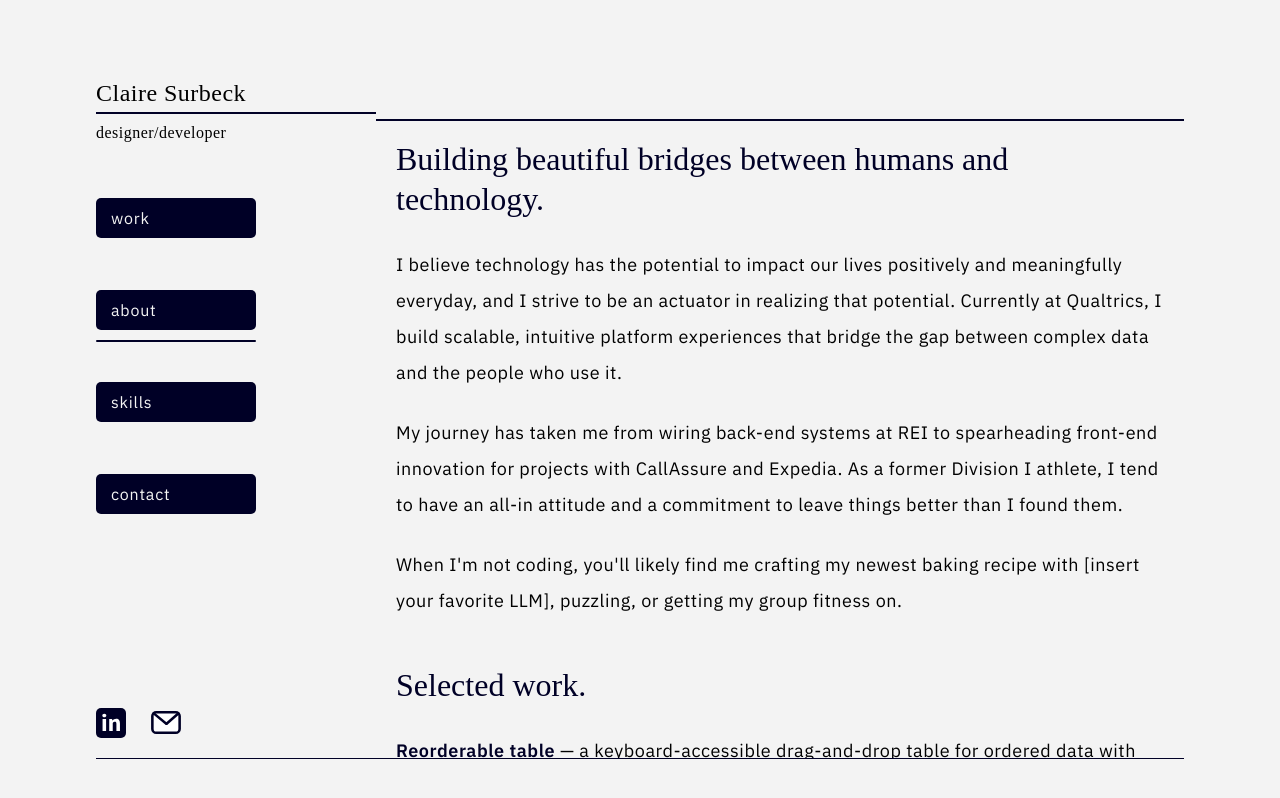
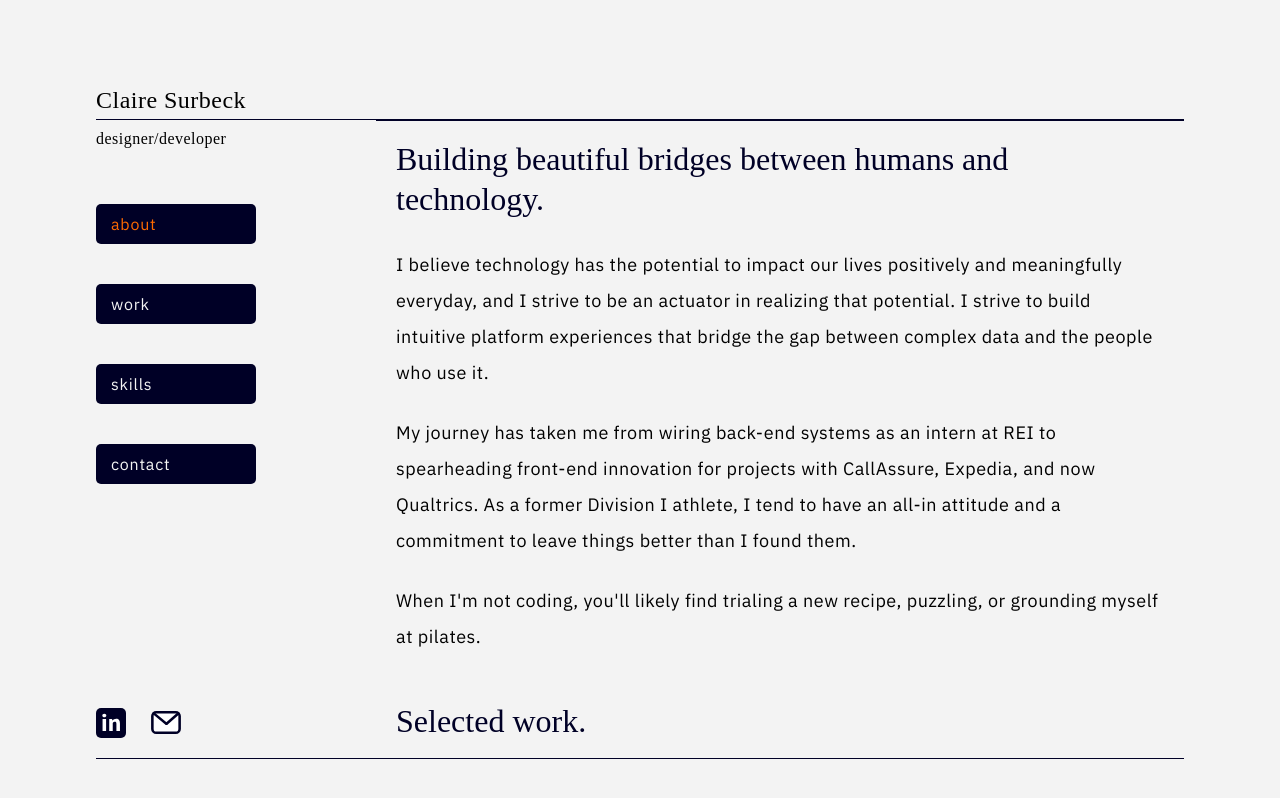
Before and after one commit to csurbeck/csurbeck.github.io, a React app: page / in a window 1280 px wide. Built offline with nearby package versions, Linux system fonts and the light colour scheme; a web font is replaced by a local one.

Commit message:
more styling

```diff
--- a/src/components/NavMenu.module.scss
+++ b/src/components/NavMenu.module.scss
@@ -10,6 +10,7 @@
 .navSection {
     position: sticky;
     top: 24px;
+    margin-top: 6.5px;
     display: flex;
     flex-direction: column;
     gap: 56px;
@@ -86,19 +87,23 @@
     padding-left: 15px;
 }
 
-.buttonUnderline {
-    margin-top: 10px;
-    width: 160px;
-    height: 2px;
-    background-color: #000026;
-    border-radius: 2px;
-    opacity: 1;
-    transition: opacity 150ms ease;
+.navButtonActive {
+    color: #ff6a00;
 }
 
-.buttonUnderlineHidden {
-    opacity: 0;
-}
+// .buttonUnderline {
+//     margin-top: 10px;
+//     width: 160px;
+//     height: 2px;
+//     background-color: #000026;
+//     border-radius: 2px;
+//     opacity: 1;
+//     transition: opacity 150ms ease;
+// }
+
+// .buttonUnderlineHidden {
+//     opacity: 0;
+// }
 
 .navFooter {
     margin-top: 39px;
--- a/src/components/NavMenu.tsx
+++ b/src/components/NavMenu.tsx
@@ -3,7 +3,7 @@ import linkedin_icon from '@src/assets/linkedin_icon.svg';
 import email_icon from '@src/assets/email_icon.svg';
 const styles = stylesImport as unknown as Record<string, string>;
 
-type SectionId = 'work' | 'about' | 'skills' | 'contact';
+type SectionId = 'about' | 'work' | 'skills' | 'contact';
 
 type NavMenuProps = {
     currentSection: SectionId;
@@ -11,8 +11,8 @@ type NavMenuProps = {
 };
 
 const NAV_ITEMS: Array<{ id: SectionId; label: string }> = [
+    { id: 'about', label: 'about' },
     { id: 'work', label: 'work' },
-    { id: 'about', label: 'about' },
     { id: 'skills', label: 'skills' },
     { id: 'contact', label: 'contact' },
 ];
--- a/src/components/ScrollSection.tsx
+++ b/src/components/ScrollSection.tsx
@@ -68,16 +68,15 @@ export const ScrollSection = ({ currentSection, onSectionChange }: ScrollSection
                         </h2>
                         <p className={styles.paragraphText}>
                             I believe technology has the potential to impact our lives positively and meaningfully everyday, and I strive to be an actuator in realizing that potential.
-                            Currently at Qualtrics, I build scalable, intuitive platform experiences that bridge the gap between complex data and the people who use it.
+                            I strive to build intuitive platform experiences that bridge the gap between complex data and the people who use it.
                         </p>
                         <p className={styles.paragraphText}>
-                            My journey has taken me from wiring back-end systems at REI to spearheading front-end innovation
-                            for projects with CallAssure and Expedia. As a former Division I athlete, I tend to have an all-in
+                            My journey has taken me from wiring back-end systems as an intern at REI to spearheading front-end innovation
+                            for projects with CallAssure, Expedia, and now Qualtrics. As a former Division I athlete, I tend to have an all-in
                             attitude and a commitment to leave things better than I found them.
                         </p>
                         <p className={styles.paragraphText}>
-                            When I'm not coding, you'll likely find me crafting my newest baking recipe with [insert your favorite LLM],
-                            puzzling, or getting my group fitness on.
+                            When I'm not coding, you'll likely find trialing a new recipe, puzzling, or grounding myself at pilates.
                         </p>
                     </section>
 
```
